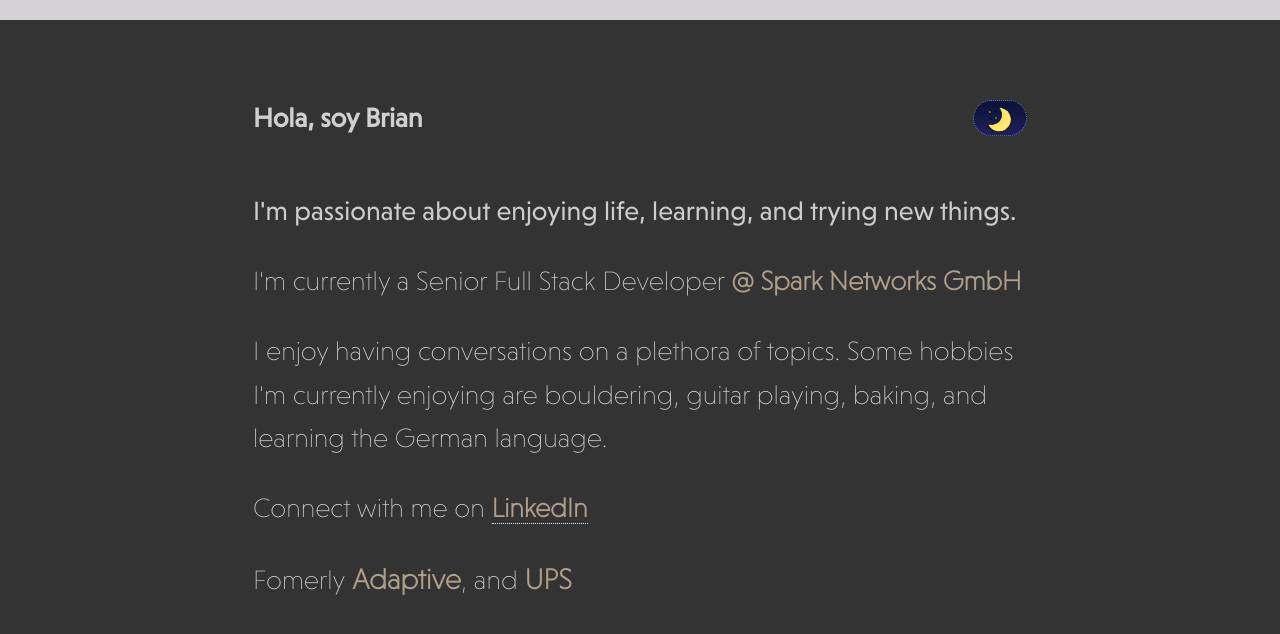
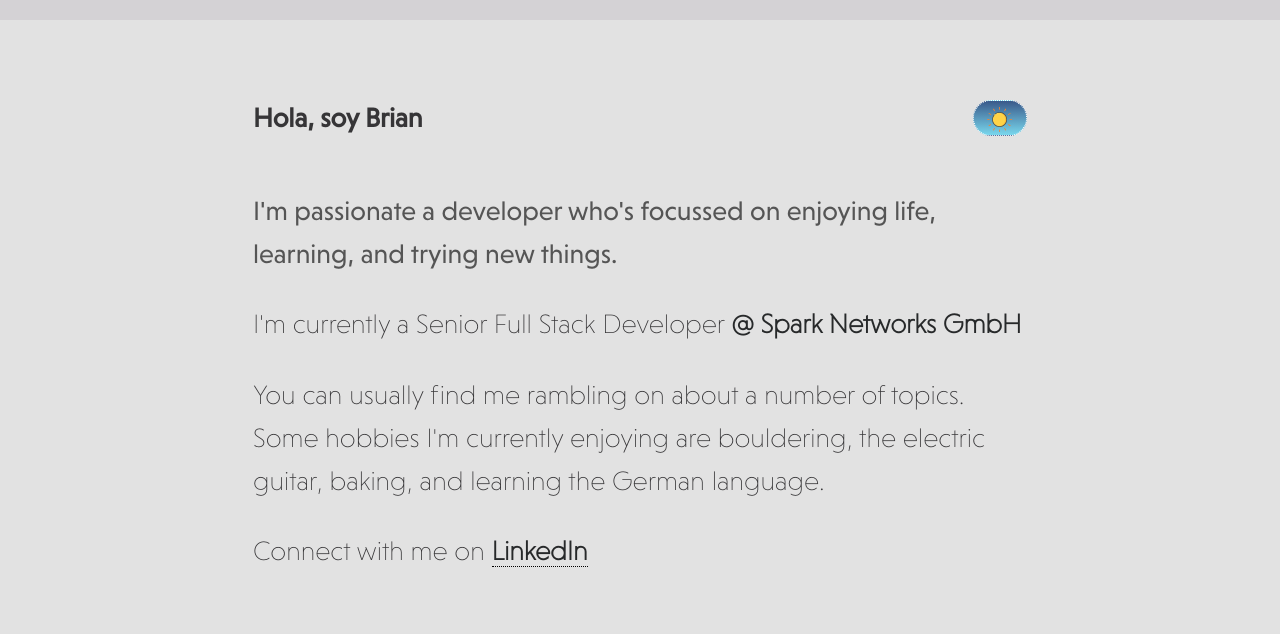
Before and after one commit to brianinoa/brianinoa, a Next.js app: page / in a window 1280 px wide. Shown: the top 634 px of the page. Built offline with nearby package versions, Linux system fonts and the light colour scheme.

Commit message:
LightTheme is default darkmode if missing Update text

```diff
--- a/components/toggle/toggle.tsx
+++ b/components/toggle/toggle.tsx
@@ -42,7 +42,6 @@ const ToggleContainer = styled.button<{ isLight: boolean, theme: Theme }>`
 `;
 
 export const Toggle = function ({ theme, toggleTheme, isLight }: { theme: Theme; toggleTheme: (() => void); isLight: boolean; }) {
-  // const isLight = theme.body === lightTheme.body;
   return (
     <ToggleContainer isLight={isLight} onClick={toggleTheme} >
       <SunIcon />
--- a/pages/index.tsx
+++ b/pages/index.tsx
@@ -30,7 +30,7 @@ export default class Home extends React.Component<HomeProps> {
   }
 
   componentDidMount() {
-    const recentOrDefaultDarkMode = localStorage.getItem(this.darkModeKey) || JSON.stringify(darkTheme);
+    const recentOrDefaultDarkMode = localStorage.getItem(this.darkModeKey) || JSON.stringify(lightTheme);
     const theme: Theme = JSON.parse(recentOrDefaultDarkMode);
     this.setState({ theme });
   }
@@ -69,15 +69,15 @@ export default class Home extends React.Component<HomeProps> {
             <section>
             </section>
             <section>
-              <p className={'introduction'}>I'm passionate about enjoying life, learning, and trying new things.</p>
+              <p className={'introduction'}>I'm passionate a developer who's focussed on enjoying life, learning, and trying new things.</p>
               <p>
                 I'm currently a Senior Full Stack Developer <strong>
                   <a href={urls.sparkUrl} target="_blank" rel="external" referrerPolicy="no-referrer">@ Spark Networks GmbH</a>
                 </strong>
               </p>
               <p>
-                I enjoy having conversations on a plethora of topics.
-                Some hobbies I'm currently enjoying are bouldering, guitar playing, baking, and learning the German language.
+                You can usually find me rambling on about a number of topics.
+                Some hobbies I'm currently enjoying are bouldering, the electric guitar, baking, and learning the German language.
             </p>
 
               <p>
@@ -86,7 +86,7 @@ export default class Home extends React.Component<HomeProps> {
                 </strong>
               </p>
               <p>
-                <span>
+                <span style={{display: "none"}}>
                   Fomerly&nbsp;
                 <a className={'bold'} href={urls.adaptiveUrl} target="_blank" rel="external" referrerPolicy="no-referrer">
                     Adaptive
```
